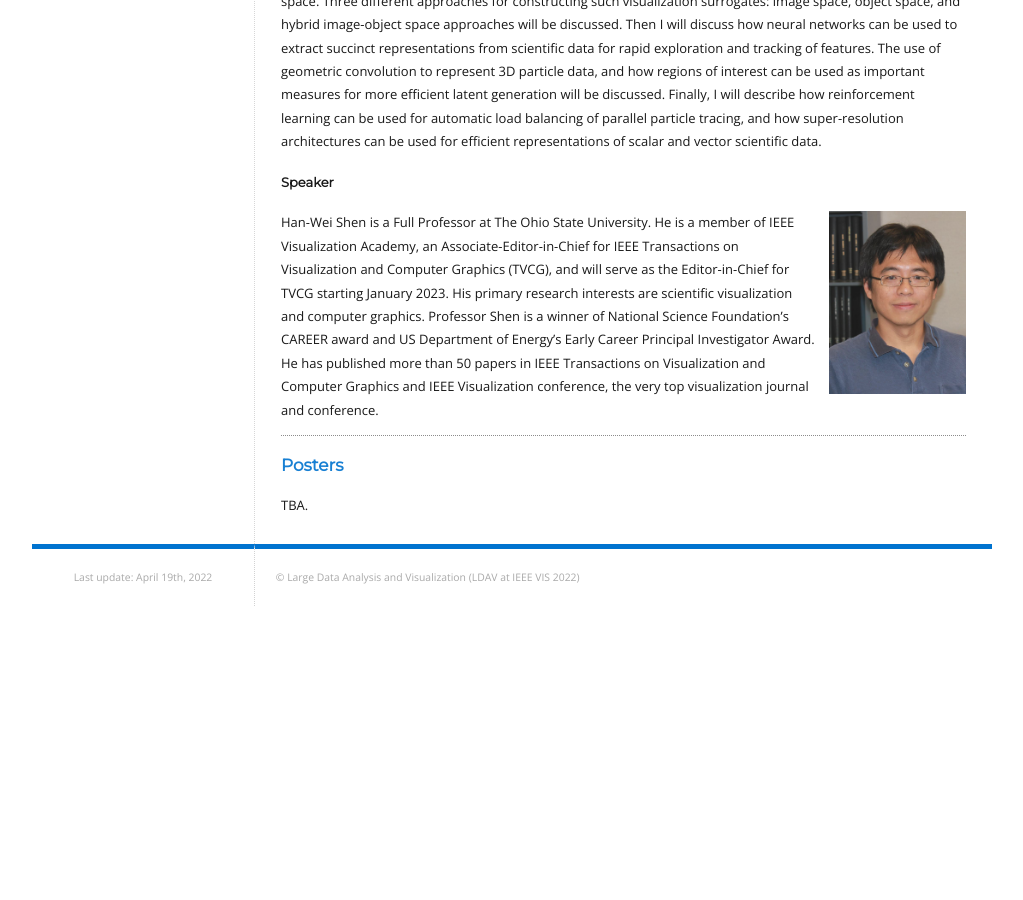
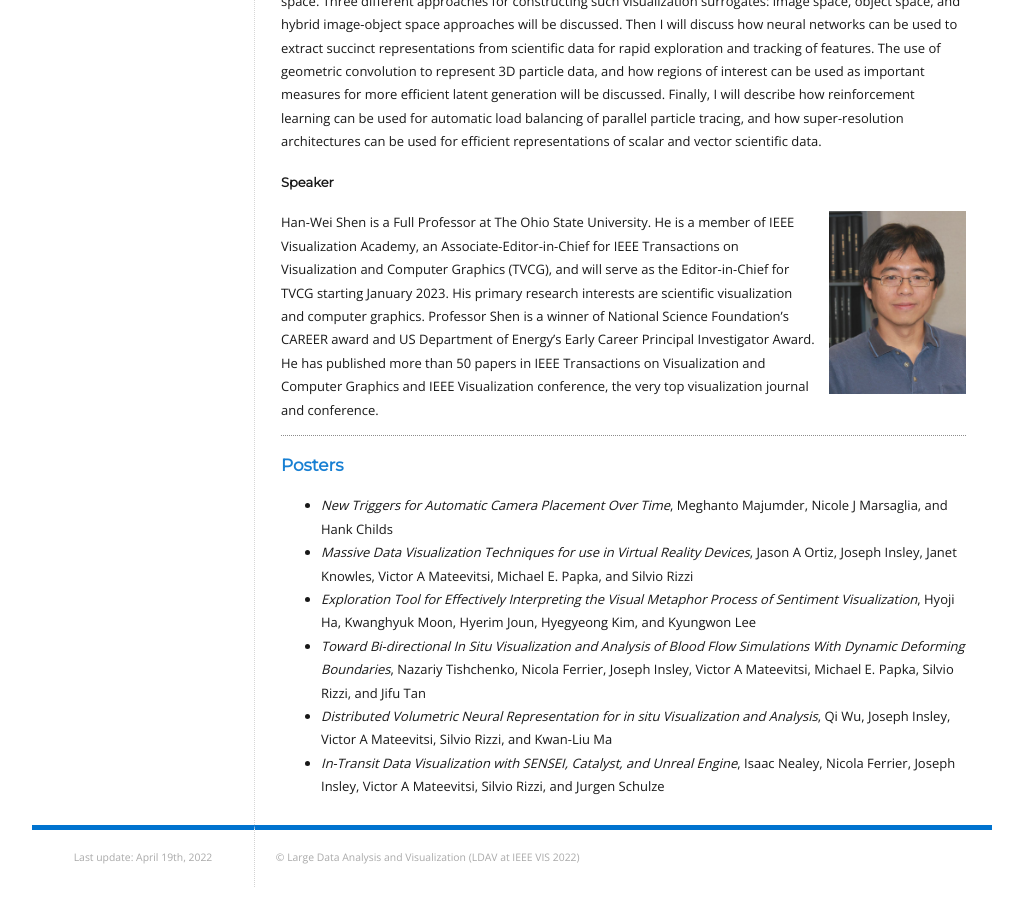
Before and after one commit to LDAV-Symposium/2023, a Jekyll site: the page built from _pages/program.md, in a window 1280 px wide and 900 px high, scrolled down 1823 px. Shown: the whole window, without its empty margins (128-1151 px from the left). Built offline with Jekyll 4.4.1, drawn with Linux system fonts in a browser that asks for light colours; before the commit the page ends 2442 px from its top, so only the background shows below that.

Commit message:
Update program.md

```diff
--- a/_pages/program.md
+++ b/_pages/program.md
@@ -130,4 +130,10 @@ Han-Wei Shen is a Full Professor at The Ohio State University. He is a member of
 ---
 
 # Posters
-TBA.
+- *New Triggers for Automatic Camera Placement Over Time*, Meghanto Majumder, Nicole J Marsaglia, and Hank Childs
+- *Massive Data Visualization Techniques for use in Virtual Reality Devices*, Jason A Ortiz, Joseph Insley, Janet Knowles, Victor A Mateevitsi, Michael E. Papka, and Silvio Rizzi
+- *Exploration Tool for Effectively Interpreting the Visual Metaphor Process of Sentiment Visualization*, Hyoji Ha, Kwanghyuk Moon, Hyerim Joun,
+Hyegyeong Kim, and Kyungwon Lee
+- *Toward Bi-directional In Situ Visualization and Analysis of Blood Flow Simulations With Dynamic Deforming Boundaries*, Nazariy Tishchenko, Nicola Ferrier, Joseph Insley, Victor A Mateevitsi, Michael E. Papka, Silvio Rizzi, and Jifu Tan
+- *Distributed Volumetric Neural Representation for in situ Visualization and Analysis*, Qi Wu, Joseph Insley, Victor A Mateevitsi, Silvio Rizzi, and Kwan-Liu Ma
+- *In-Transit Data Visualization with SENSEI, Catalyst, and Unreal Engine*, Isaac Nealey, Nicola Ferrier, Joseph Insley, Victor A Mateevitsi, Silvio Rizzi, and Jurgen Schulze
```
